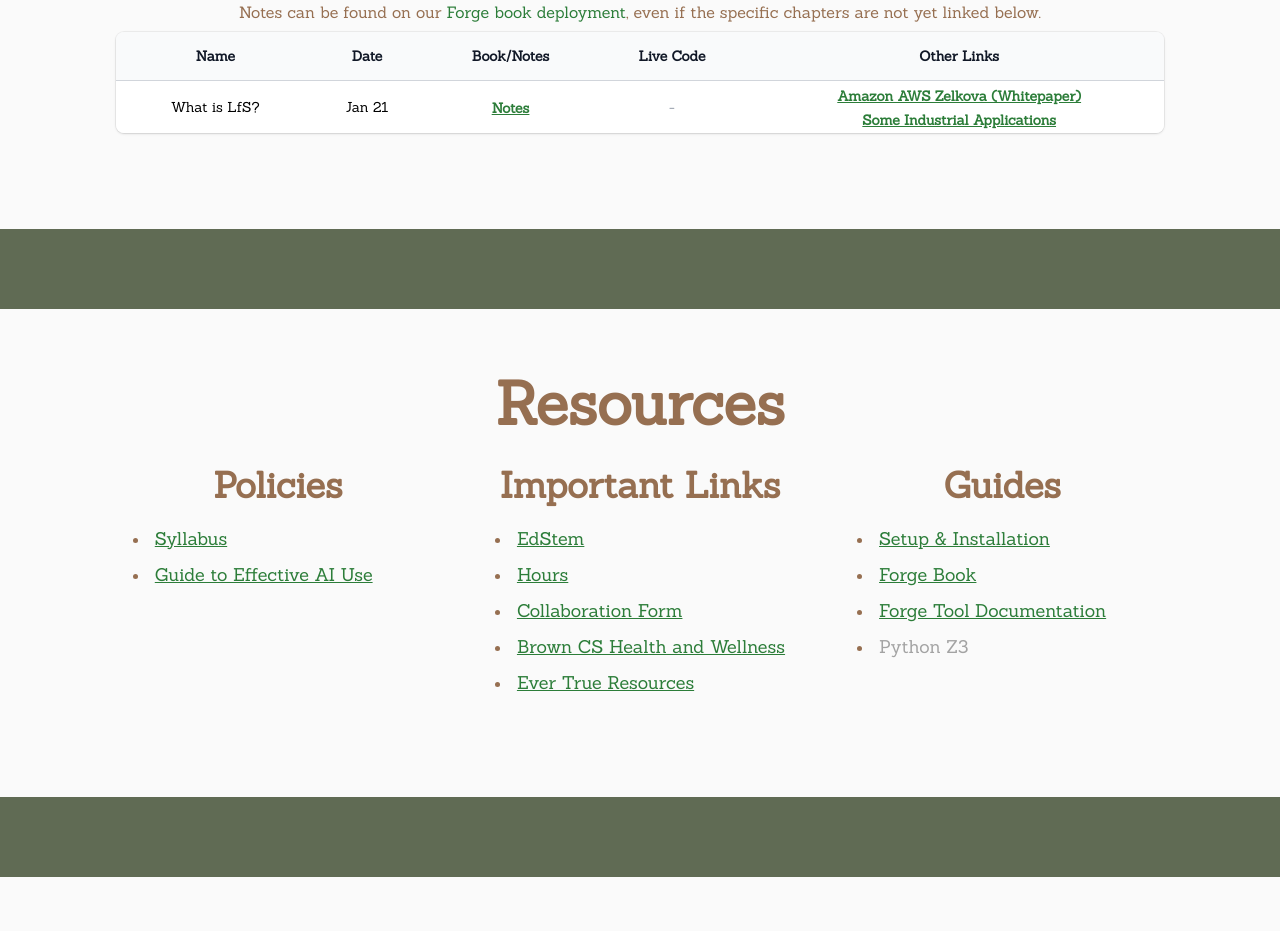
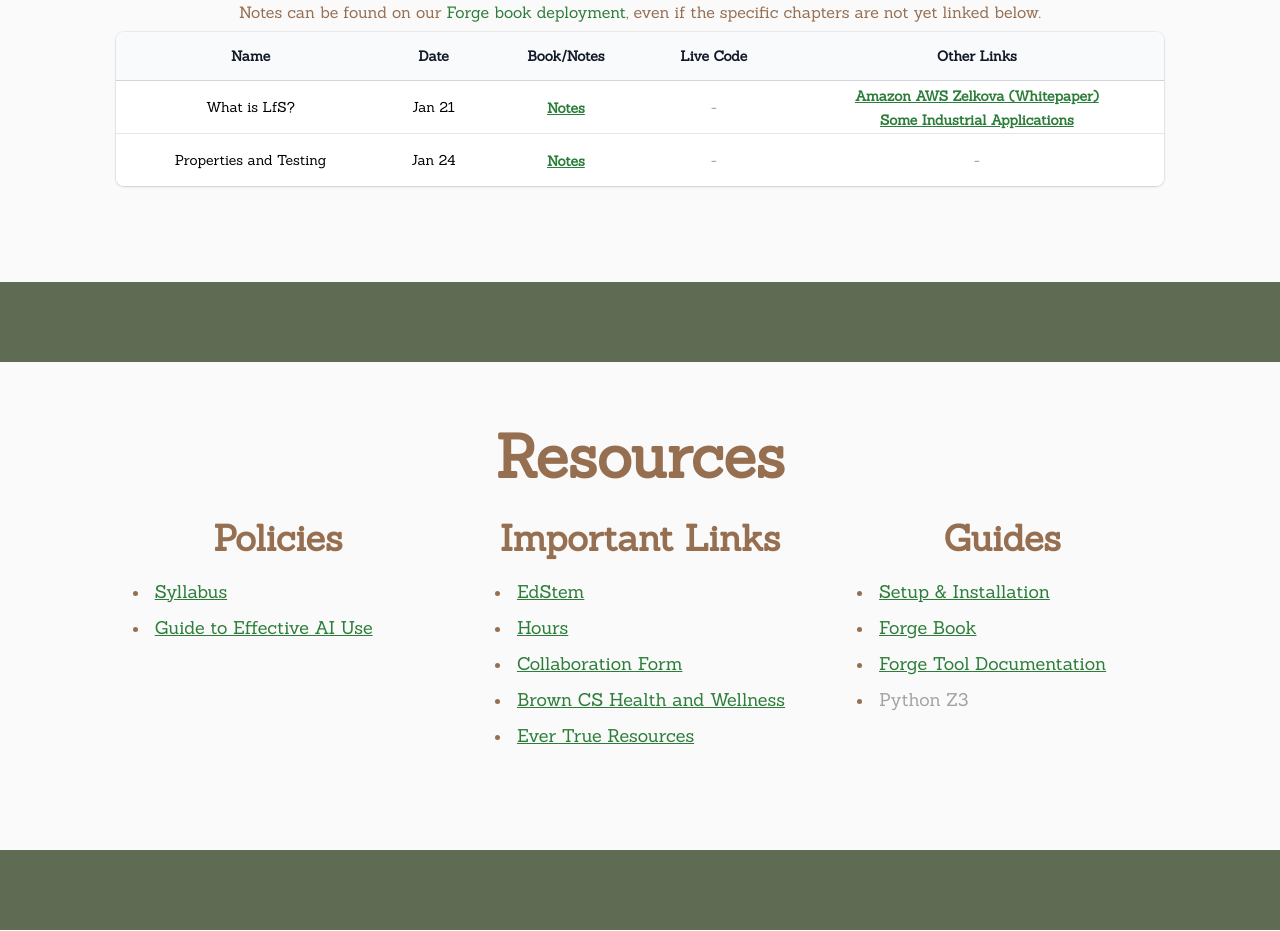
Before and after one commit to csci1710/2026, a React (Create React App) app in the folder my-app/: page / in a window 1280 px wide. Shown: the part 3480-4411 px from the top of the page. Built offline with nearby package versions, Linux system fonts and the light colour scheme; a web font is replaced by a local one.

Commit message:
book links

```diff
--- a/my-app/src/SITE_DATA.ts
+++ b/my-app/src/SITE_DATA.ts
@@ -47,7 +47,7 @@ export const lectures: Lecture[] = [
     name: "What is LfS?",
     date: "Jan 21",
     notesLink:
-      "https://forge-fm.github.io/book/latest/chapters/manifesto/manifesto.html",
+      "https://forge-fm.github.io/book/2026/chapters/manifesto/manifesto.html",
     recordingLink: "",
     otherLinks: [
       {
@@ -60,13 +60,14 @@ export const lectures: Lecture[] = [
       },
     ],
   },
-  // {
-  //   name: "Properties and Testing",
-  //   date: "Jan 24",
-  //   notesLink: "https://csci1710.github.io/book/chapters/properties/pbt.html",
-  //   recordingLink: "",
-  //   liveCodeLink: "",
-  // },
+  {
+    name: "Properties and Testing",
+    date: "Jan 24",
+    notesLink:
+      "https://forge-fm.github.io/book/2026/chapters/properties/pbt.html",
+    recordingLink: "",
+    liveCodeLink: "",
+  },
   // {
   //   name: "Intro to Modeling in Froglet (Part 1, Basics)",
   //   date: "Jan 27",
@@ -590,7 +591,7 @@ export const guides: Resource[] = [
   },
   {
     name: "Forge Book",
-    href: "https://forge-fm.github.io/book/",
+    href: "https://forge-fm.github.io/book/2026",
   },
   {
     name: "Forge Tool Documentation",
--- a/my-app/src/components/LecturesTable.tsx
+++ b/my-app/src/components/LecturesTable.tsx
@@ -32,7 +32,7 @@ export default function LecturesTable(props: LectureTableProps) {
         </p>
         <p>
           Notes can be found on our{" "}
-          <a href="https://forge-fm.github.io/book/" target="_blank">
+          <a href="https://forge-fm.github.io/book/2026" target="_blank">
             Forge book deployment
           </a>
           , even if the specific chapters are not yet linked below.
```
